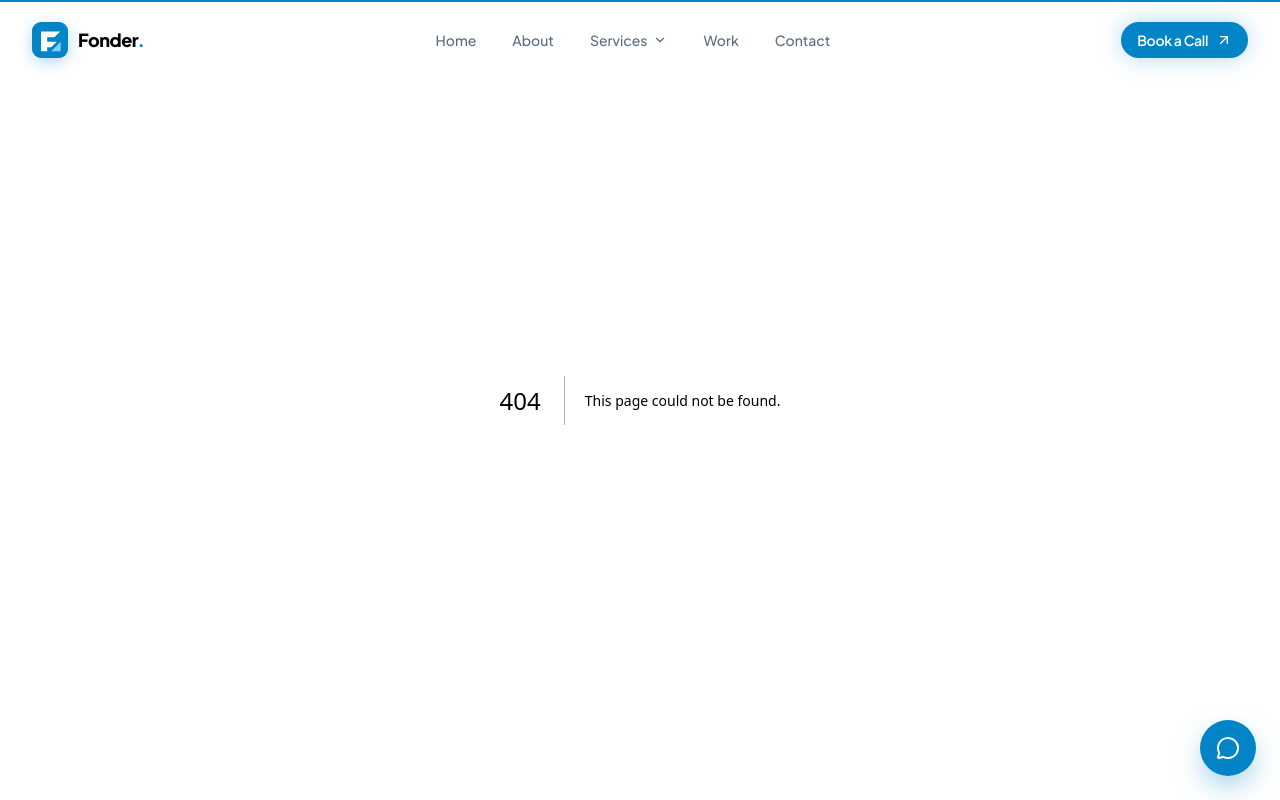
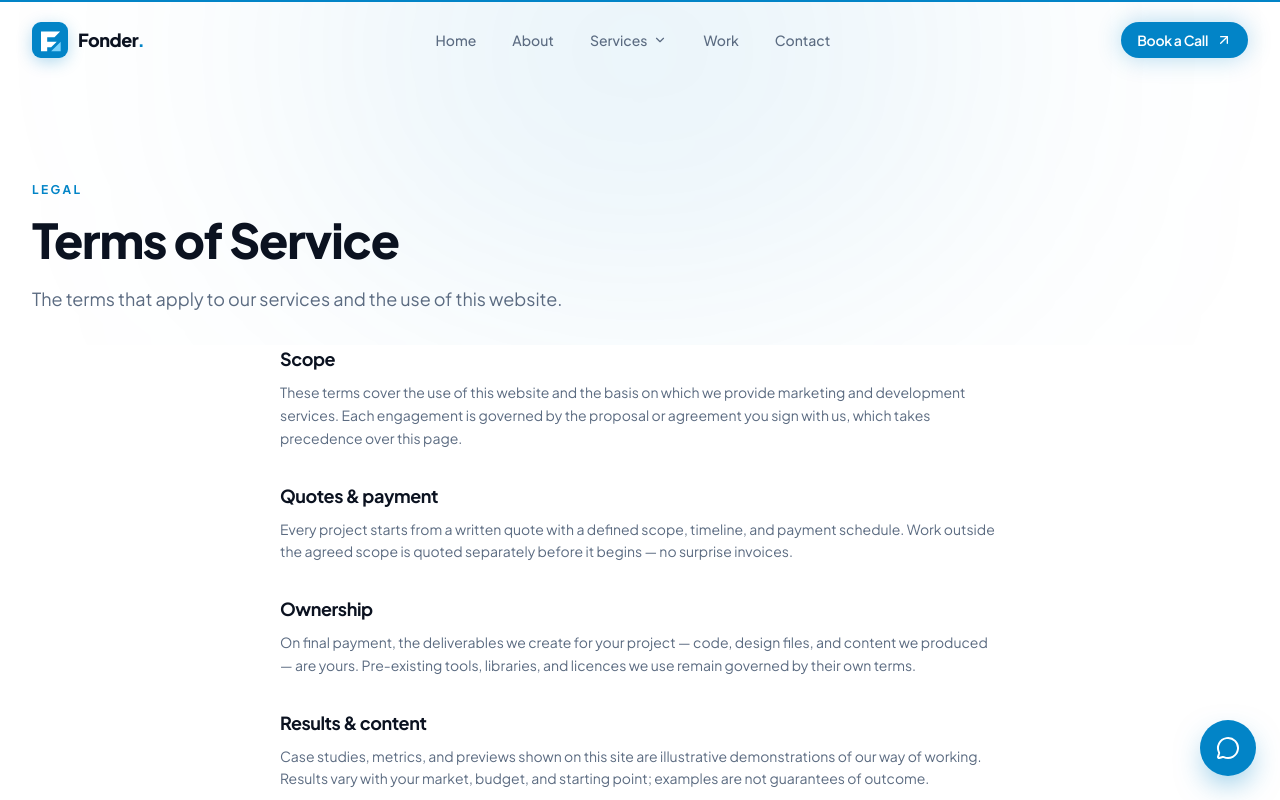
Before and after one commit to codelogsolution/fonder-agency, a Next.js app: page /terms in a window 1280 px wide. Before the commit this address had no page. Shown: the top 800 px of the page. Built offline with nearby package versions, Linux system fonts and the light colour scheme.

Commit message:
Pre-deployment: SEO routes, legal pages, caching, cleanup

```diff
--- a/next.config.ts
+++ b/next.config.ts
@@ -8,6 +8,16 @@ const nextConfig: NextConfig = {
   turbopack: {
     root: path.join(__dirname),
   },
+  async headers() {
+    return [
+      {
+        source: "/images/:path*",
+        headers: [
+          { key: "Cache-Control", value: "public, max-age=31536000, immutable" },
+        ],
+      },
+    ];
+  },
 };
 
 export default nextConfig;
--- /dev/null
+++ b/src/app/privacy/page.tsx
@@ -0,0 +1,55 @@
+import type { Metadata } from "next";
+import PageHeader from "@/components/sections/PageHeader";
+
+export const metadata: Metadata = {
+  title: "Privacy Policy",
+  description:
+    "How Fonder collects, uses, and protects the information you share through this website.",
+};
+
+const sections = [
+  {
+    title: "What we collect",
+    body: "When you contact us through this website, we receive the details you choose to submit: your name, email address, company or website, and the message itself. This site does not run advertising trackers or sell data to third parties.",
+  },
+  {
+    title: "How we use it",
+    body: "Your details are used only to reply to your enquiry, prepare proposals you ask for, and continue the conversation you started. We may keep a record of the exchange so future conversations have context.",
+  },
+  {
+    title: "Sharing",
+    body: "We never sell your information. It is shared only with the team members who need it to answer you, and with service providers that help us operate email — under their own confidentiality obligations.",
+  },
+  {
+    title: "Retention & your rights",
+    body: "We keep enquiry records only as long as they are useful, and you can ask us to correct or delete them at any time by emailing us. We will action reasonable requests promptly.",
+  },
+  {
+    title: "Questions",
+    body: "For any privacy question or request, write to us and we will get back to you within one business day.",
+  },
+];
+
+export default function PrivacyPage() {
+  return (
+    <>
+      <PageHeader
+        eyebrow="Legal"
+        title="Privacy Policy"
+        description="How we collect, use, and protect the information you share with us."
+      />
+      <section className="pb-24">
+        <div className="mx-auto max-w-3xl space-y-8 px-4 sm:px-6">
+          {sections.map((section) => (
+            <div key={section.title}>
+              <h2 className="text-lg font-bold tracking-tight text-foreground">
+                {section.title}
+              </h2>
+              <p className="mt-2 text-sm leading-relaxed text-muted">{section.body}</p>
+            </div>
+          ))}
+        </div>
+      </section>
+    </>
+  );
+}
--- /dev/null
+++ b/src/app/robots.ts
@@ -0,0 +1,9 @@
+import type { MetadataRoute } from "next";
+import { siteConfig } from "@/config/site";
+
+export default function robots(): MetadataRoute.Robots {
+  return {
+    rules: { userAgent: "*", allow: "/" },
+    sitemap: `${siteConfig.url}/sitemap.xml`,
+  };
+}
--- /dev/null
+++ b/src/app/sitemap.ts
@@ -0,0 +1,20 @@
+import type { MetadataRoute } from "next";
+import { servicePages, siteConfig } from "@/config/site";
+
+export default function sitemap(): MetadataRoute.Sitemap {
+  const base = siteConfig.url;
+  const routes = ["", "/about", "/services", "/work", "/contact", "/privacy", "/terms"];
+
+  return [
+    ...routes.map((route) => ({
+      url: `${base}${route}`,
+      changeFrequency: "monthly" as const,
+      priority: route === "" ? 1 : 0.8,
+    })),
+    ...servicePages.map((service) => ({
+      url: `${base}/services/${service.slug}`,
+      changeFrequency: "monthly" as const,
+      priority: 0.9,
+    })),
+  ];
+}
--- /dev/null
+++ b/src/app/terms/page.tsx
@@ -0,0 +1,54 @@
+import type { Metadata } from "next";
+import PageHeader from "@/components/sections/PageHeader";
+
+export const metadata: Metadata = {
+  title: "Terms of Service",
+  description: "The terms that apply to Fonder's services and the use of this website.",
+};
+
+const sections = [
+  {
+    title: "Scope",
+    body: "These terms cover the use of this website and the basis on which we provide marketing and development services. Each engagement is governed by the proposal or agreement you sign with us, which takes precedence over this page.",
+  },
+  {
+    title: "Quotes & payment",
+    body: "Every project starts from a written quote with a defined scope, timeline, and payment schedule. Work outside the agreed scope is quoted separately before it begins — no surprise invoices.",
+  },
+  {
+    title: "Ownership",
+    body: "On final payment, the deliverables we create for your project — code, design files, and content we produced — are yours. Pre-existing tools, libraries, and licences we use remain governed by their own terms.",
+  },
+  {
+    title: "Results & content",
+    body: "Case studies, metrics, and previews shown on this site are illustrative demonstrations of our way of working. Results vary with your market, budget, and starting point; examples are not guarantees of outcome.",
+  },
+  {
+    title: "Liability & changes",
+    body: "Our liability for any claim connected to the services is limited to the fees paid for the engagement in question. We may update these terms from time to time; the version in effect when you engage us applies to that engagement.",
+  },
+];
+
+export default function TermsPage() {
+  return (
+    <>
+      <PageHeader
+        eyebrow="Legal"
+        title="Terms of Service"
+        description="The terms that apply to our services and the use of this website."
+      />
+      <section className="pb-24">
+        <div className="mx-auto max-w-3xl space-y-8 px-4 sm:px-6">
+          {sections.map((section) => (
+            <div key={section.title}>
+              <h2 className="text-lg font-bold tracking-tight text-foreground">
+                {section.title}
+              </h2>
+              <p className="mt-2 text-sm leading-relaxed text-muted">{section.body}</p>
+            </div>
+          ))}
+        </div>
+      </section>
+    </>
+  );
+}
--- a/src/components/layout/Footer.tsx
+++ b/src/components/layout/Footer.tsx
@@ -148,12 +148,12 @@ export default function Footer() {
             © {siteConfig.established} {siteConfig.name}. All rights reserved.
           </p>
           <div className="flex gap-6 text-sm text-muted">
-            <a href="#" className="transition-colors hover:text-primary">
+            <Link href="/privacy" className="transition-colors hover:text-primary">
               Privacy Policy
-            </a>
-            <a href="#" className="transition-colors hover:text-primary">
+            </Link>
+            <Link href="/terms" className="transition-colors hover:text-primary">
               Terms of Service
-            </a>
+            </Link>
           </div>
         </div>
       </div>
--- /dev/null
+++ b/src/components/sections/DemoBar.tsx
@@ -0,0 +1,17 @@
+import { Lock } from "lucide-react";
+import type { ServicePreviewItem } from "@/config/site";
+
+export default function DemoBar({ item }: { item: ServicePreviewItem }) {
+  return (
+    <div className="flex items-center gap-1.5 border-b border-white/10 bg-white/5 px-4 py-3">
+      <span aria-hidden="true" className="h-2.5 w-2.5 rounded-full bg-red-400/70" />
+      <span aria-hidden="true" className="h-2.5 w-2.5 rounded-full bg-amber-300/70" />
+      <span aria-hidden="true" className="h-2.5 w-2.5 rounded-full bg-emerald-300/70" />
+      <span className="ml-2 flex min-w-0 flex-1 items-center gap-1.5 truncate rounded-md bg-black/25 px-2.5 py-1 font-mono text-[10px] text-white/60">
+        <Lock aria-hidden="true" className="h-2.5 w-2.5 shrink-0 text-emerald-400/80" />
+        {item.kind === "app" ? "9:41 · " : ""}
+        {item.domain}
+      </span>
+    </div>
+  );
+}
--- a/src/components/sections/ServicePreview.tsx
+++ b/src/components/sections/ServicePreview.tsx
@@ -1,8 +1,9 @@
 import Link from "next/link";
-import { ArrowRight, Lock } from "lucide-react";
-import { getServicePreviewCopy, getServicePreviewItems, type ServicePreviewItem } from "@/config/site";
+import { ArrowRight } from "lucide-react";
+import { getServicePreviewCopy, getServicePreviewItems } from "@/config/site";
 import Reveal from "@/components/motion/Reveal";
 import ShowcaseCard from "@/components/sections/ShowcaseCard";
+import DemoBar from "./DemoBar";
 import DemoScreen from "./ServiceDemoScreen";
 
 export default function ServicePreview({ slug }: { slug: string }) {
@@ -58,19 +59,3 @@ export default function ServicePreview({ slug }: { slug: string }) {
     </section>
   );
 }
-
-/* Window chrome above the scrolling viewport. */
-function DemoBar({ item }: { item: ServicePreviewItem }) {
-  return (
-    <div className="flex items-center gap-1.5 border-b border-white/10 bg-white/5 px-4 py-3">
-      <span aria-hidden="true" className="h-2.5 w-2.5 rounded-full bg-red-400/70" />
-      <span aria-hidden="true" className="h-2.5 w-2.5 rounded-full bg-amber-300/70" />
-      <span aria-hidden="true" className="h-2.5 w-2.5 rounded-full bg-emerald-300/70" />
-      <span className="ml-2 flex min-w-0 flex-1 items-center gap-1.5 truncate rounded-md bg-black/25 px-2.5 py-1 font-mono text-[10px] text-white/60">
-        <Lock aria-hidden="true" className="h-2.5 w-2.5 shrink-0 text-emerald-400/80" />
-        {item.kind === "app" ? "9:41 · " : ""}
-        {item.domain}
-      </span>
-    </div>
-  );
-}
--- a/src/components/sections/ShowcaseCard.tsx
+++ b/src/components/sections/ShowcaseCard.tsx
@@ -17,7 +17,7 @@ type ShowcaseCardProps = {
 export default function ShowcaseCard({
   eyebrow,
   title,
-  note = "Concept preview · hover to pause",
+  note = "",
   duration = 52,
   height = 510,
   top,
--- a/src/components/sections/showcase/ServiceCard.tsx
+++ b/src/components/sections/showcase/ServiceCard.tsx
@@ -1,5 +1,5 @@
-import { Lock } from "lucide-react";
 import ShowcaseCard from "@/components/sections/ShowcaseCard";
+import DemoBar from "@/components/sections/DemoBar";
 import DemoScreen from "@/components/sections/ServiceDemoScreen";
 import { getServicePreviewItems } from "@/config/site";
 
@@ -16,17 +16,7 @@ export default function ServiceCard({ slug, height = 300 }: { slug: string; heig
       duration={52}
       frameClassName="border border-slate-700/60 bg-[#0b0d14] text-white"
       contentClassName="bg-[#10131d]"
-      top={
-        <div className="flex items-center gap-1.5 border-b border-white/10 bg-white/5 px-4 py-3">
-          <span aria-hidden="true" className="h-2.5 w-2.5 rounded-full bg-red-400/70" />
-          <span aria-hidden="true" className="h-2.5 w-2.5 rounded-full bg-amber-300/70" />
-          <span aria-hidden="true" className="h-2.5 w-2.5 rounded-full bg-emerald-300/70" />
-          <span className="ml-2 flex min-w-0 flex-1 items-center gap-1.5 truncate rounded-md bg-black/25 px-2.5 py-1 font-mono text-[10px] text-white/60">
-            <Lock aria-hidden="true" className="h-2.5 w-2.5 shrink-0 text-emerald-400/80" />
-            {item.domain}
-          </span>
-        </div>
-      }
+      top={<DemoBar item={item} />}
     >
       <DemoScreen item={item} />
     </ShowcaseCard>
--- a/src/config/site.ts
+++ b/src/config/site.ts
@@ -543,7 +543,7 @@ const defaultPreviewCopy: ServicePreviewCopy = {
   heading: "What we build,",
   accent: "in action",
   description: "Concept screens for this service — headers, panels and data — scrolling slowly. Hover a card to pause.",
-  cardNote: "Concept preview · hover to pause",
+  cardNote: "",
 };
 
 export function getServicePreviewCopy(slug: string): ServicePreviewCopy {
```
